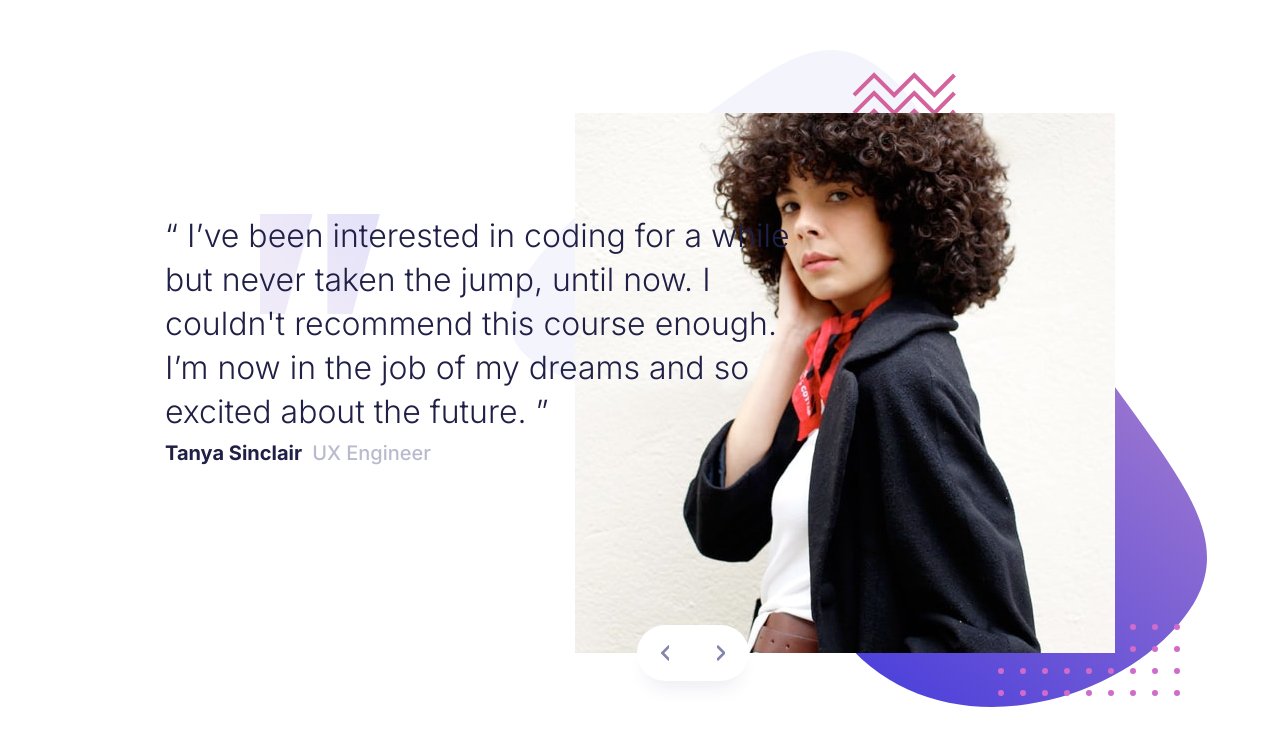
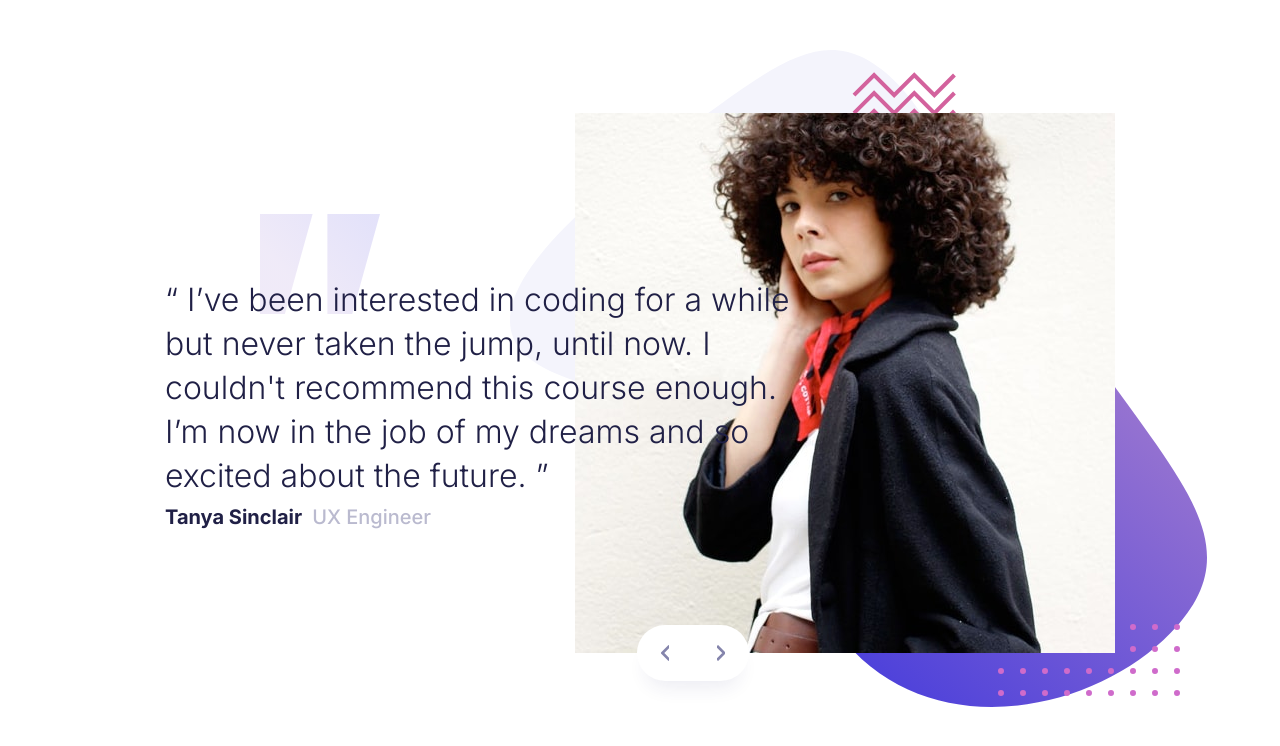
Before and after one commit to hamdihismail/coding-bootcamp-testimonial, a website: page index.html in a window 1280 px wide. Shown: the top 746 px of the page. Drawn offline with Linux system fonts and the light colour scheme.

Commit message:
another one

```diff
--- a/scss/main.scss
+++ b/scss/main.scss
@@ -91,6 +91,7 @@ body{
             font-weight: $fontWeightLight;
             font-size: $fontSizeNormal;
             line-height: 44px;
+            padding-top: 64px;
 
             @media (max-width: 630px) {
                 max-width: 311px;
@@ -286,6 +287,7 @@ body{
             font-weight: $fontWeightLight;
             font-size: $fontSizeNormal;
             line-height: 44px;
+            padding-top: 64px;
 
             @media (max-width: 630px) {
                 max-width: 311px;
```
Also changed, not shown: dist/css/main.css.
